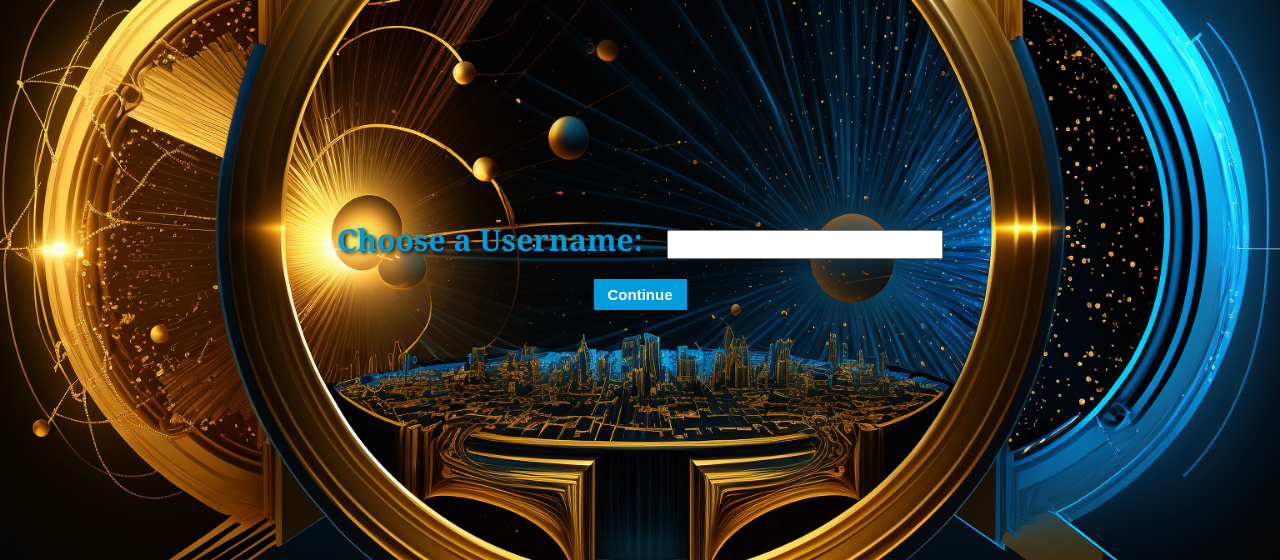
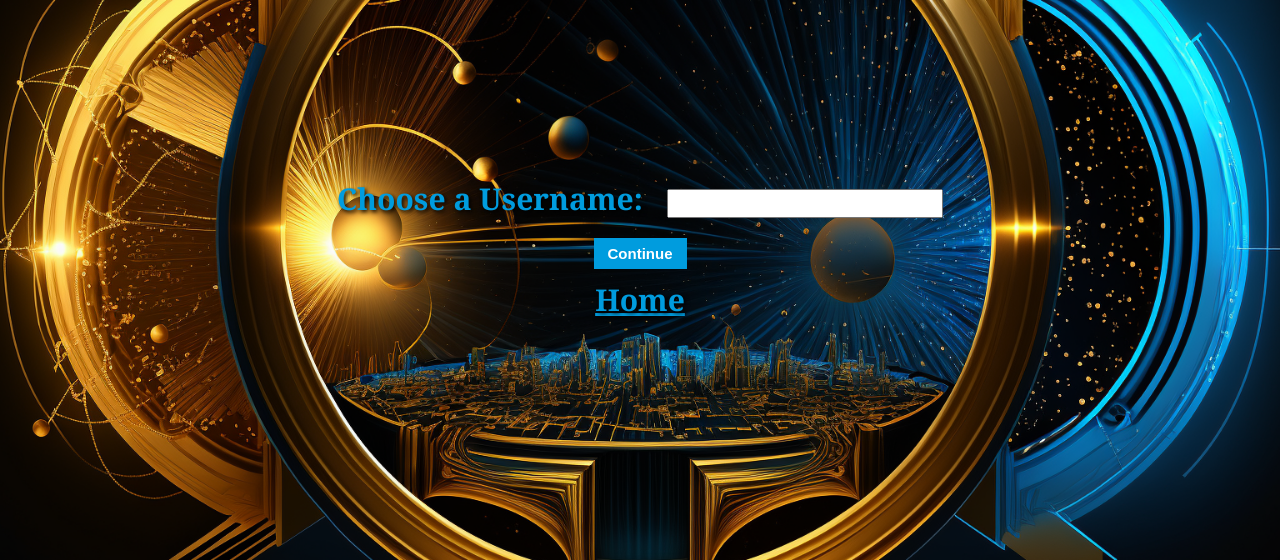
Before and after one commit to matthewdlang18/virtual_econ, a Flask app: page /username in a window 1280 px wide. Shown: the part 180-740 px from the top of the page. Run offline with Flask 3, Linux system fonts and the light colour scheme; data that the repository does not hold is empty.

Commit message:
Add files via upload

```diff
--- a/main/templates/username_selection.html
+++ b/main/templates/username_selection.html
@@ -26,7 +26,7 @@
             </div>
             <input type="submit" value="Continue" class="login-button">
         </form>
-    {% else %}
+        {% else %}
         <form action="/username" method="post">
             <div>
                 <label for="username">Choose a Username:</label>
@@ -34,8 +34,10 @@
             </div>
             <input type="submit" value="Continue" class="login-button">
         </form>
-    {% endif %}
-</div>
-
+        {% endif %}
+        <div class="home-button">
+            <a href="/" class="button">Home</a>
+        </div>
+    </div>
 </body>
 </html>
```
